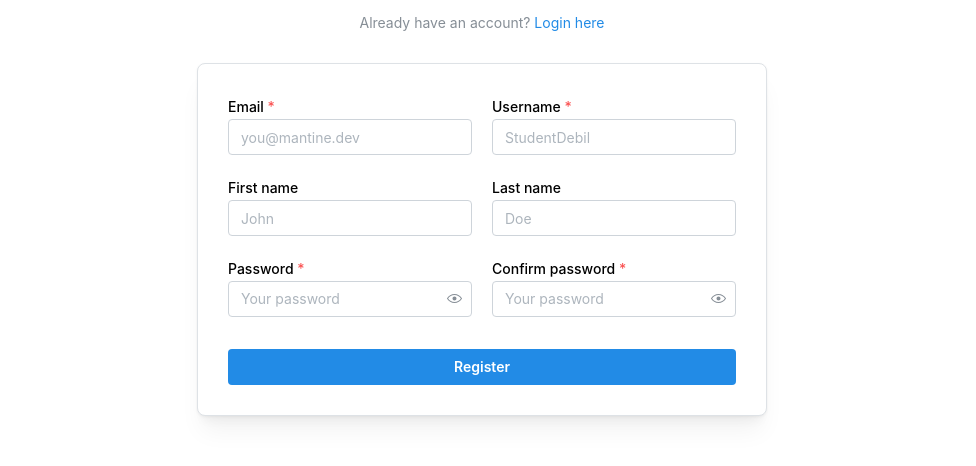
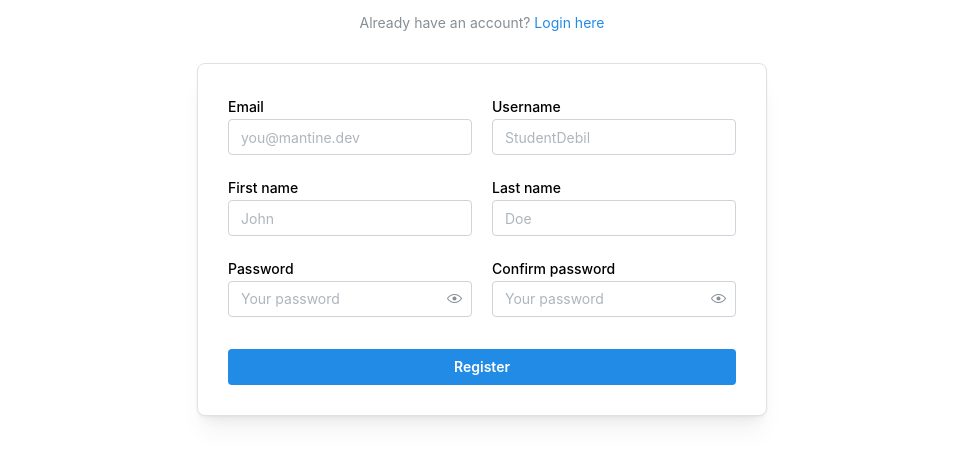
Before and after one commit to GrabowskiDev/Online-Store, a Next.js app in the folder client/: page /register in a window 1280 px wide. Shown: the part 216-682 px from the top of the page, without its empty margins (158-1134 px from the left). Built offline with nearby package versions, Linux system fonts and the light colour scheme.

Commit message:
Refactor registration form to use Mantine's useForm for improved validation and error handling

```diff
--- a/client/src/components/Authentication/RegisterClient.tsx
+++ b/client/src/components/Authentication/RegisterClient.tsx
@@ -10,7 +10,7 @@ import {
 	TextInput,
 	Title,
 } from '@mantine/core';
-import { useState } from 'react';
+import { useForm } from '@mantine/form';
 import { useRouter } from 'next/navigation';
 import { notifications } from '@mantine/notifications';
 import classes from '@/css/LoginForm.module.css';
@@ -18,21 +18,38 @@ import classes from '@/css/LoginForm.module.css';
 const SERVER_IP = 'http://localhost:3001/api';
 
 export function RegisterClient() {
-	const [email, setEmail] = useState('');
-	const [username, setUsername] = useState('');
-	const [firstName, setFirstName] = useState('');
-	const [lastName, setLastName] = useState('');
-	const [password, setPassword] = useState('');
-	const [passwordConfirm, setPasswordConfirm] = useState('');
-	const [error, setError] = useState('');
-
 	const router = useRouter();
 
-	async function handleRegister() {
-		if (password !== passwordConfirm) {
-			setError('Passwords do not match');
-			return;
-		}
+	const form = useForm({
+		mode: 'uncontrolled',
+		initialValues: {
+			email: '',
+			username: '',
+			firstName: '',
+			lastName: '',
+			password: '',
+			confirmPassword: '',
+		},
+
+		// functions will be used to validate values at corresponding key
+		validate: {
+			email: (value) => (/^\S+@\S+$/.test(value) ? null : 'Invalid email'),
+			username: (value) => (value.length < 1 ? 'Username cant be empty' : null),
+			password: (value) =>
+				value.length < 4 ? 'Password must have at least 4 letters' : null,
+			confirmPassword: (value, values) =>
+				value !== values.password ? 'Passwords did not match' : null,
+		},
+	});
+
+	async function handleRegister(values: {
+		email: string;
+		username: string;
+		firstName: string;
+		lastName: string;
+		password: string;
+	}) {
+		const { email, username, firstName, lastName, password } = values;
 
 		try {
 			const response = await fetch(`${SERVER_IP}/register`, {
@@ -50,13 +67,22 @@ export function RegisterClient() {
 			});
 
 			if (!response.ok) {
-				setError('Invalid data');
+				notifications.show({
+					id: 'register-failed',
+					withCloseButton: true,
+					autoClose: 2000,
+					title: 'Oh no, something went wrong!',
+					message: 'Please try again later',
+					loading: false,
+					withBorder: true,
+					color: 'red',
+				});
+
 				return;
 			}
 
 			notifications.show({
-				id: 'logged-in',
-				position: 'top-center',
+				id: 'registered',
 				withCloseButton: true,
 				autoClose: 2000,
 				title: 'Registered successfully',
@@ -66,13 +92,19 @@ export function RegisterClient() {
 			});
 
 			router.push('/login');
-
-			// eslint-disable-next-line @typescript-eslint/no-unused-vars
-		} catch (e) {
-			setError('Something went wrong');
+		} catch {
+			notifications.show({
+				id: 'register-failed',
+				withCloseButton: true,
+				autoClose: 2000,
+				title: 'Oh no, something went wrong!',
+				message: 'Please try again later',
+				loading: false,
+				withBorder: true,
+				color: 'red',
+			});
 		}
 	}
-
 	return (
 		<Container>
 			<Title ta="center" className={classes.title}>
@@ -88,54 +120,51 @@ export function RegisterClient() {
 				</Anchor>
 			</Text>
 
+			<form onSubmit={form.onSubmit(handleRegister)}>
 				<Paper withBorder shadow="md" p={30} mt={30} radius="md">
 					<SimpleGrid cols={2} spacing="lg">
 						<TextInput
 							label="Email"
 							placeholder="you@mantine.dev"
-						required
-						value={email}
-						onChange={(event) => setEmail(event.currentTarget.value)}
+							key={form.key('email')}
+							{...form.getInputProps('email')}
 						/>
 						<TextInput
 							label="Username"
 							placeholder="StudentDebil"
-						required
-						value={username}
-						onChange={(event) => setUsername(event.currentTarget.value)}
+							key={form.key('username')}
+							{...form.getInputProps('username')}
 						/>
 						<TextInput
 							label="First name"
 							placeholder="John"
-						value={firstName}
-						onChange={(event) => setFirstName(event.currentTarget.value)}
+							key={form.key('firstName')}
+							{...form.getInputProps('firstName')}
 						/>
 						<TextInput
 							label="Last name"
 							placeholder="Doe"
-						value={lastName}
-						onChange={(event) => setLastName(event.currentTarget.value)}
+							key={form.key('lastName')}
+							{...form.getInputProps('lastName')}
 						/>
 						<PasswordInput
 							label="Password"
 							placeholder="Your password"
-						required
-						value={password}
-						onChange={(event) => setPassword(event.currentTarget.value)}
+							key={form.key('password')}
+							{...form.getInputProps('password')}
 						/>
 						<PasswordInput
 							label="Confirm password"
 							placeholder="Your password"
-						required
-						value={passwordConfirm}
-						onChange={(event) => setPasswordConfirm(event.currentTarget.value)}
+							key={form.key('confirmPassword')}
+							{...form.getInputProps('confirmPassword')}
 						/>
 					</SimpleGrid>
-				{error && <Text color="red">{error}</Text>}
-				<Button fullWidth mt="xl" onClick={handleRegister}>
+					<Button fullWidth mt="xl" type="submit">
 						Register
 					</Button>
 				</Paper>
+			</form>
 		</Container>
 	);
 }
```
Lines whose indentation alone changed are shown as unchanged.
